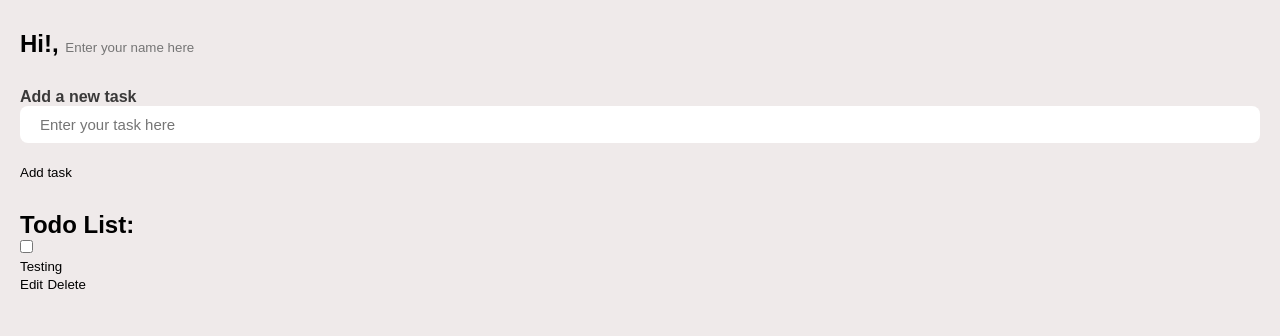
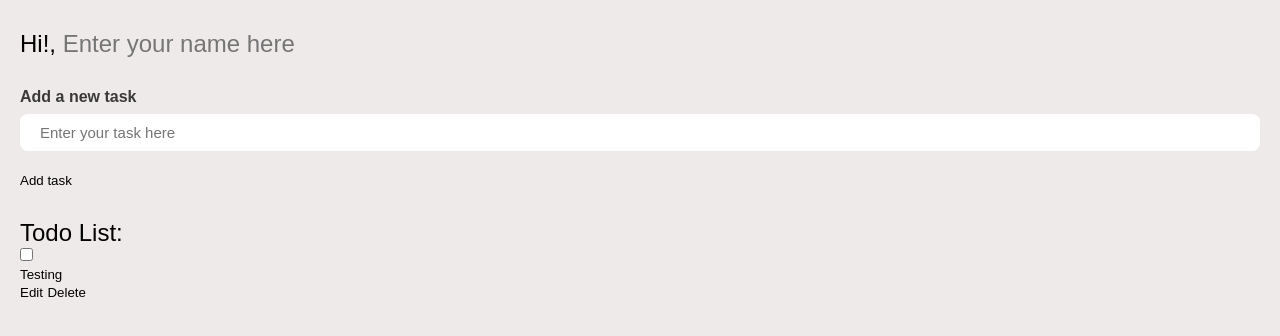
Before and after one commit to Dagnab92/Todo-App, a plain HTML site: page index.html in a window 1280 px wide. Drawn offline with Linux system fonts and the light colour scheme.

Commit message:
CSS header update
Adjustment to input field text size

```diff
--- a/CSS.css
+++ b/CSS.css
@@ -21,12 +21,21 @@ section{
     padding-left: 20px;
     padding-right: 20px;
 }
+h2{
+    font-weight: 200;
+}
+
+#name{
+    font-size: 24px;
+    min-width: 0;
+}
 h4{
-    color:rgb(58, 57, 57)
+    color:rgb(58, 57, 57);
+    padding-bottom: 8px;
 
 }
 
-.create-todo input[type="text"] {
+.createTask input[type="text"] {
 	display: block;
 	width: 100%;
 	font-size: 15px;
--- a/index.html
+++ b/index.html
@@ -18,8 +18,8 @@
             </h2>
         </section>
         <!-- Creation of Todo Task, user enters information and submits -->
-        <section class="create-todo">
-            <form class="new-todo-form">
+        <section class="createTask">
+            <form class="taskForm">
                 <h4>Add a new task</h4>
                 <input type="text" name="content" id="content" placeholder="Enter your task here ">
                 <input type="submit" value="Add task">
@@ -27,15 +27,15 @@
             </form>
         </section>
         <!-- Submitted tasks populate this section -->
-        <section class="todo-list">
+        <section class="taskList">
             <h2>Todo List:</h2>
-            <div class="list" id="todo_list">
-                <div class="todo_item">
+            <div class="list" id="taskList">
+                <div class="taskItem">
                     <!-- Test item -->
                     <label>
                         <input type="checkbox">
                     </label>
-                    <div class="todo-content">
+                    <div class="taskContent">
                         <input type="text" value="Testing" readonly>
                     </div>
                     <!-- Action buttons to modify data -->
```
